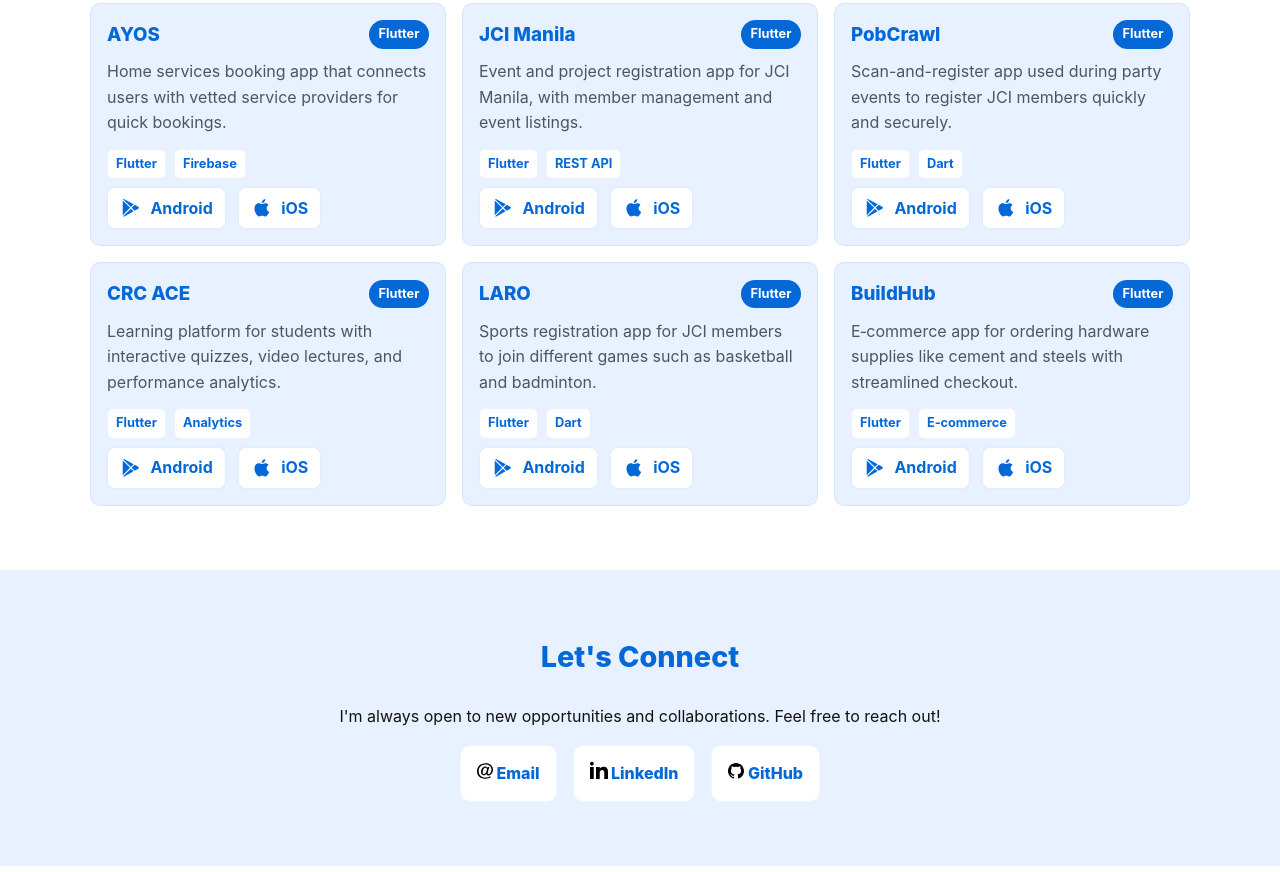
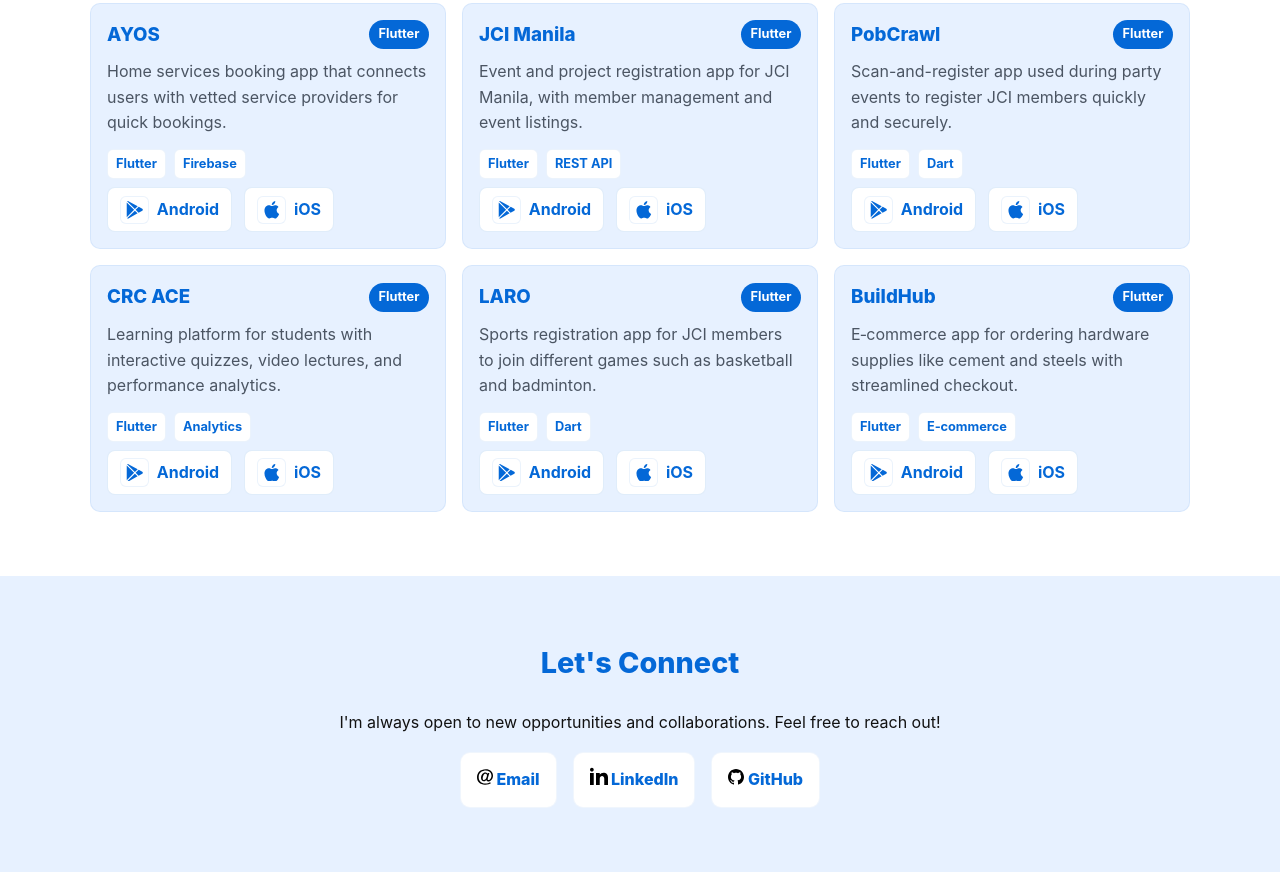
Before and after one commit to carlmigz/carlmigz.github.io, a plain HTML site: page index.html in a window 1280 px wide. Shown: the part 1330-2202 px from the top of the page. Drawn offline with Linux system fonts and the light colour scheme; a web font is replaced by a local one.

Commit message:
Enhance project badge styling with increased size, background, border, and rounded corners for better visibility

```diff
--- a/style.css
+++ b/style.css
@@ -287,9 +287,12 @@
     display: inline-flex;
     align-items: center;
     justify-content: center;
-    width: 1.4rem;
-    height: 1.4rem;
+    width: 1.8rem;
+    height: 1.8rem;
     color: var(--primary);
+    background: #fff;
+    border: 1px solid rgba(4, 104, 215, 0.08);
+    border-radius: 6px;
 }
 
 .store-icon svg {
```
